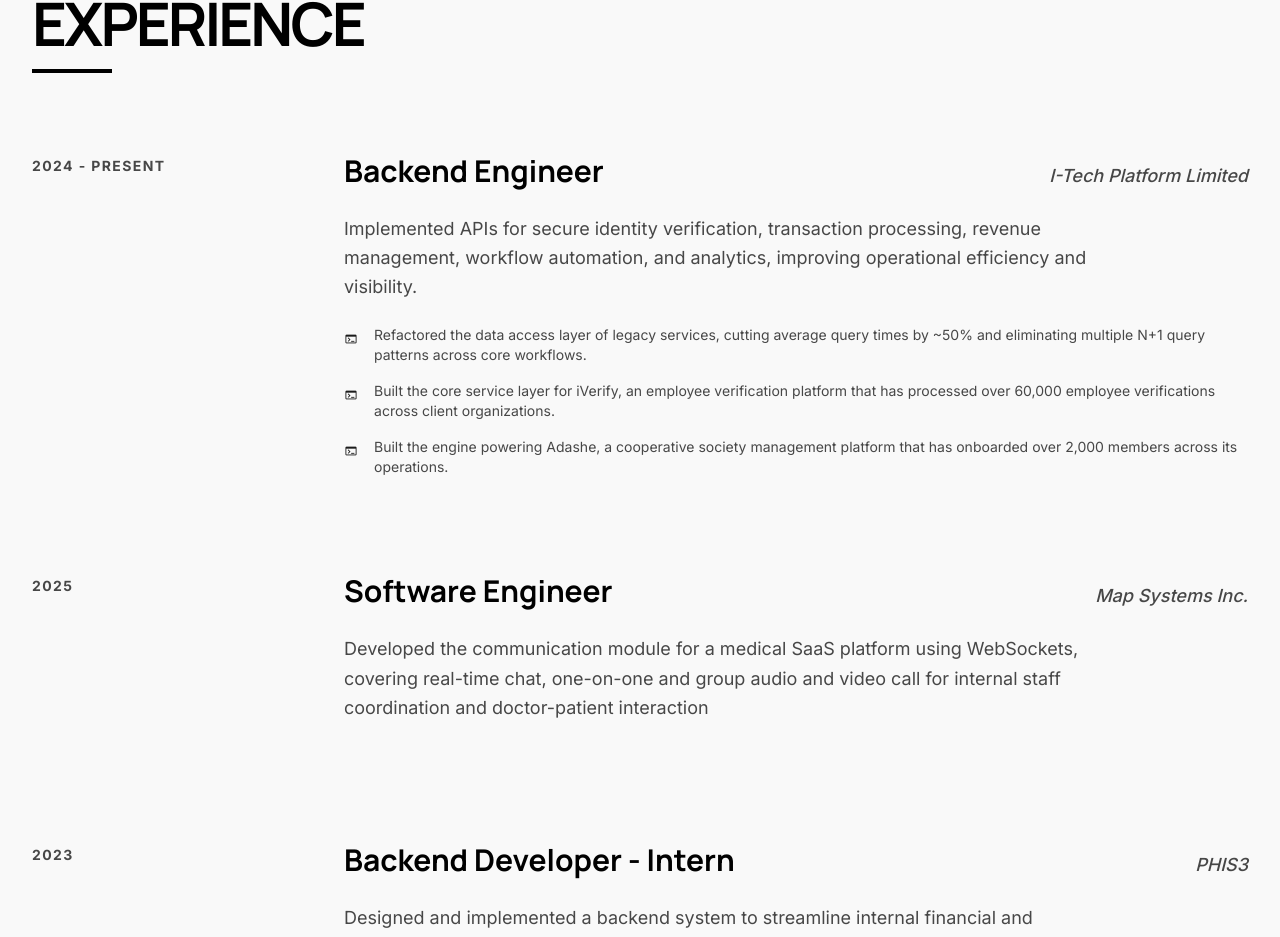
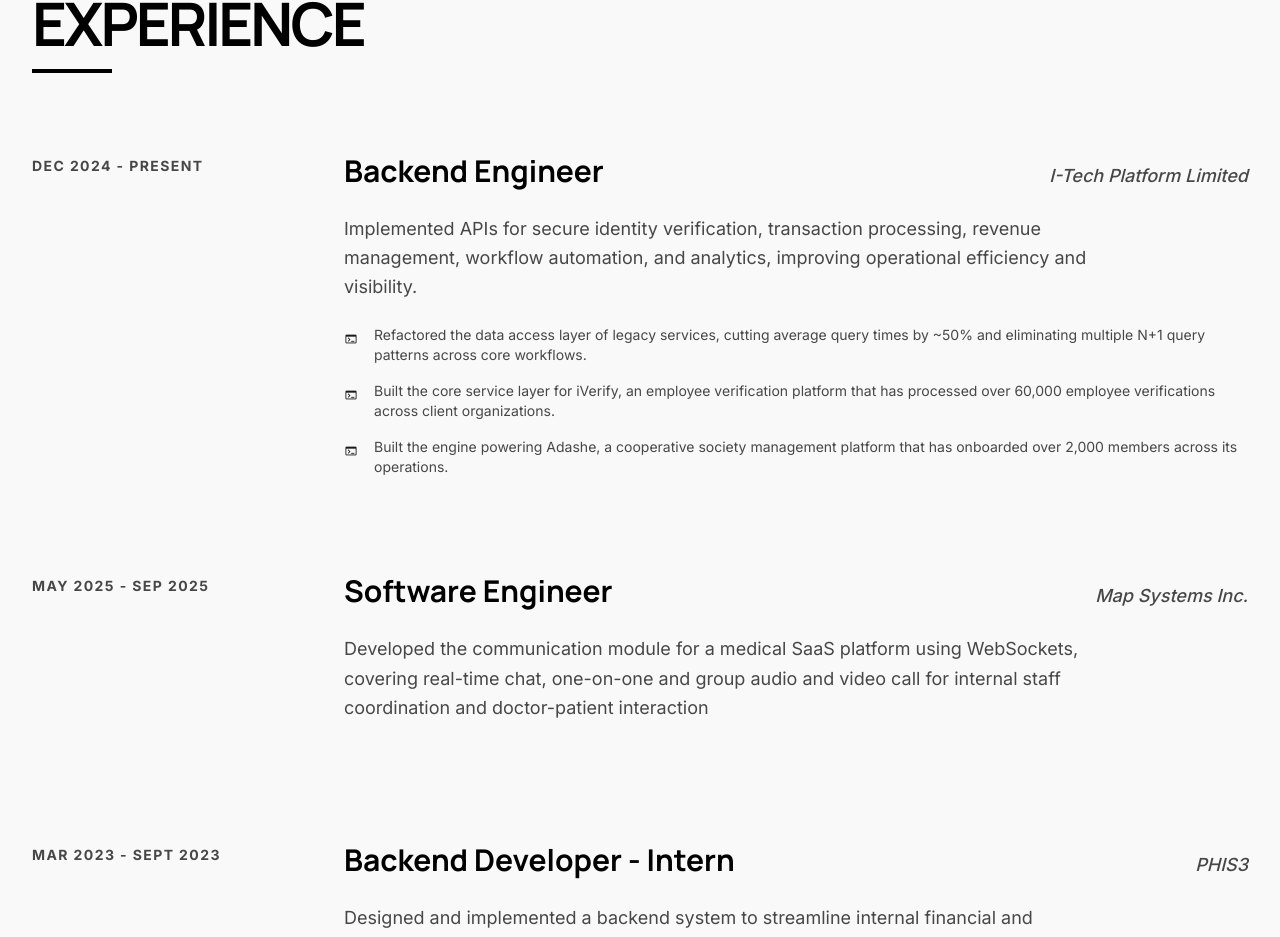
Before and after one commit to owolagbadavid/owolagbadavid.github.io, a React (Vite) app: page / in a window 1280 px wide. Shown: the part 2799-3736 px from the top of the page. Built offline with nearby package versions, Linux system fonts and the light colour scheme.

Commit message:
add experience month

```diff
--- a/src/components/Experience.tsx
+++ b/src/components/Experience.tsx
@@ -7,7 +7,7 @@
     points?: string[];
   }[] = [
     {
-      period: "2024 - PRESENT",
+      period: "Dec 2024 - PRESENT",
       role: "Backend Engineer",
       company: "I-Tech Platform Limited",
       description: `Implemented APIs for secure identity verification, transaction processing, revenue management, workflow automation, and analytics, improving operational efficiency and visibility.`,
@@ -18,13 +18,13 @@
       ],
     },
     {
-      period: "2025",
+      period: "May 2025 - Sep 2025",
       role: "Software Engineer",
       company: "Map Systems Inc.",
       description: `Developed the communication module for a medical SaaS platform using WebSockets, covering real-time chat, one-on-one and group audio and video call for internal staff coordination and doctor-patient interaction`,
     },
     {
-      period: "2023",
+      period: "Mar 2023 - Sept 2023",
       role: "Backend Developer - Intern",
       company: "PHIS3",
       description: `Designed and implemented a backend system to streamline internal financial and administrative processes for a health informatics organization.
```
